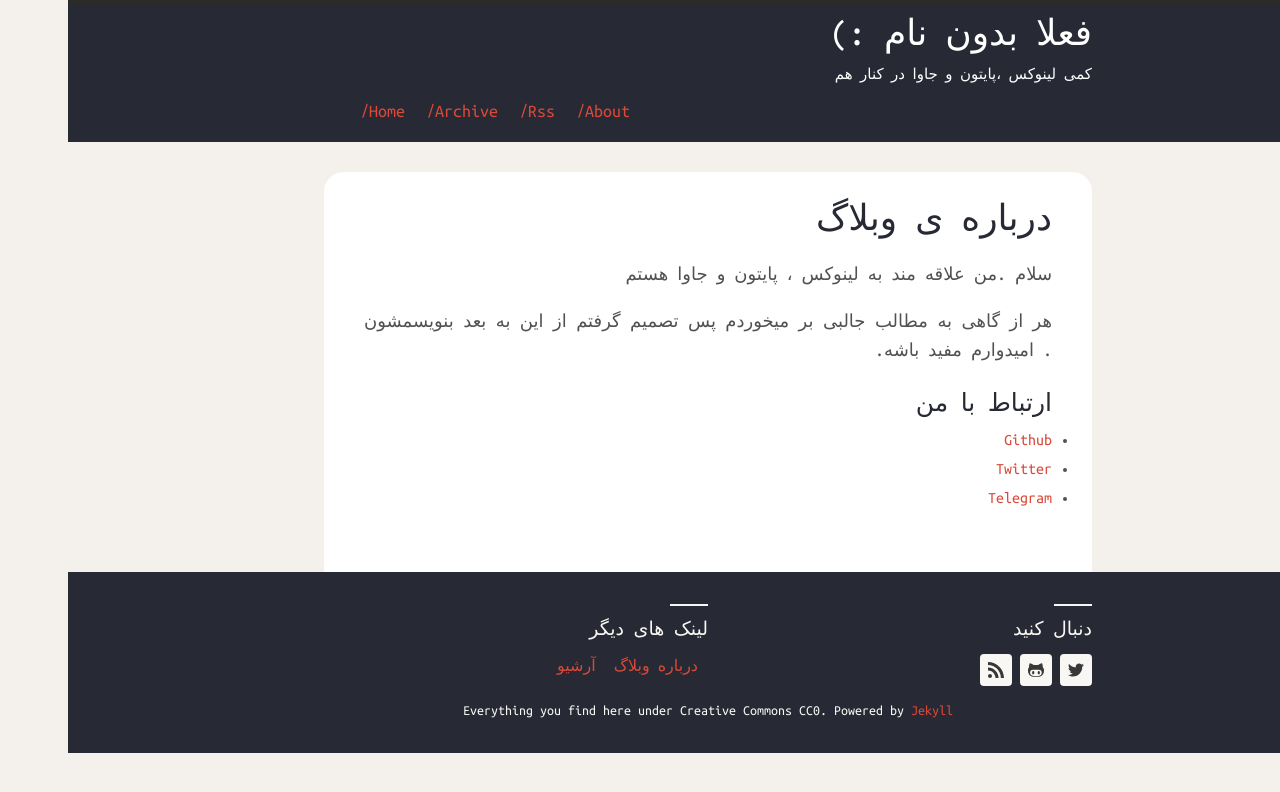
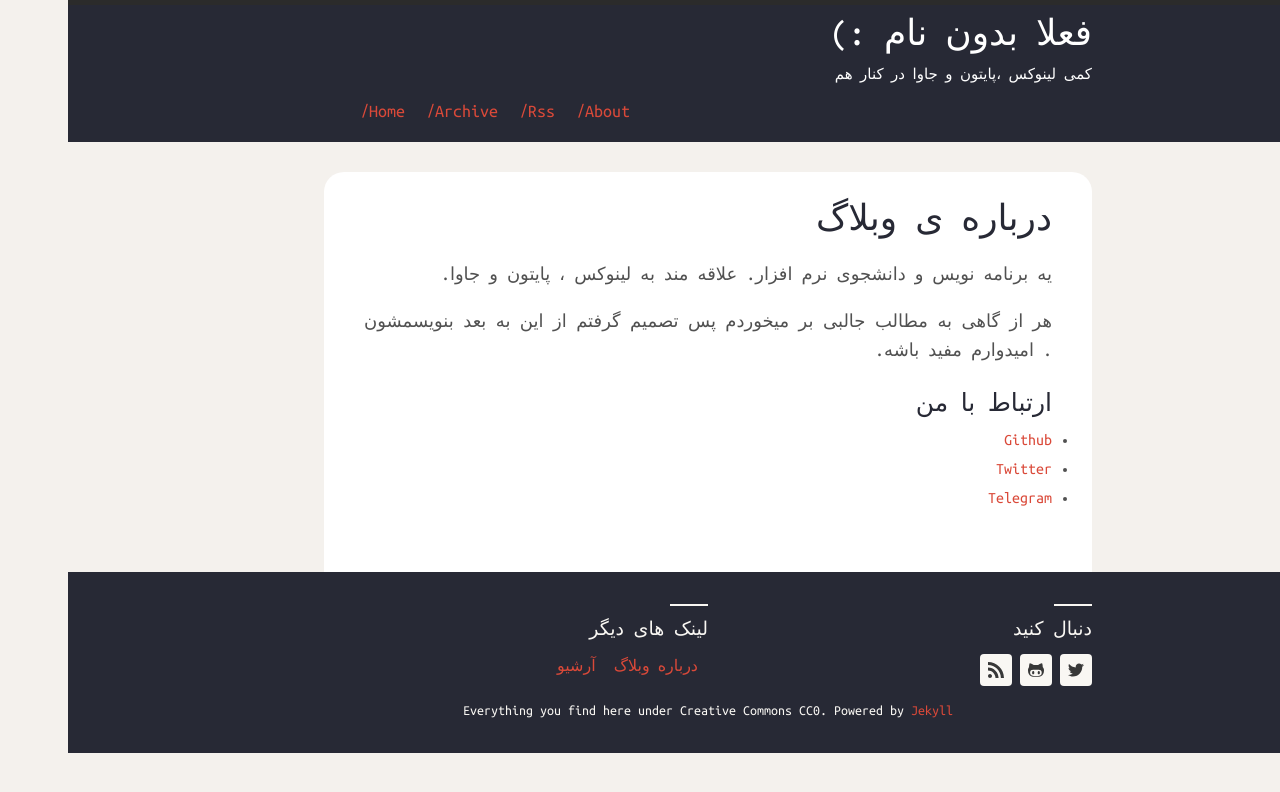
Before and after one commit to TheWeirdDev/theweirddev.github.io, a Jekyll site: the page built from about.md, in a window 1280 px wide. Shown: the top 792 px of the page. Built offline with Jekyll 4.4.1, drawn with Linux system fonts in a browser that asks for light colours; nearby versions of some CDN libraries.

Commit message:
about updated

```diff
--- a/about.md
+++ b/about.md
@@ -4,7 +4,8 @@ title: درباره ی وبلاگ
 permalink: /about/
 ---
 
-سلام .من علاقه مند به لینوکس ، پایتون و جاوا هستم
+یه برنامه نویس و دانشجوی نرم افزار.
+علاقه مند به لینوکس ، پایتون و جاوا.
 
 هر از گاهی به مطالب جالبی بر میخوردم پس تصمیم گرفتم از این به بعد بنویسمشون . امیدوارم مفید باشه.
 
```
